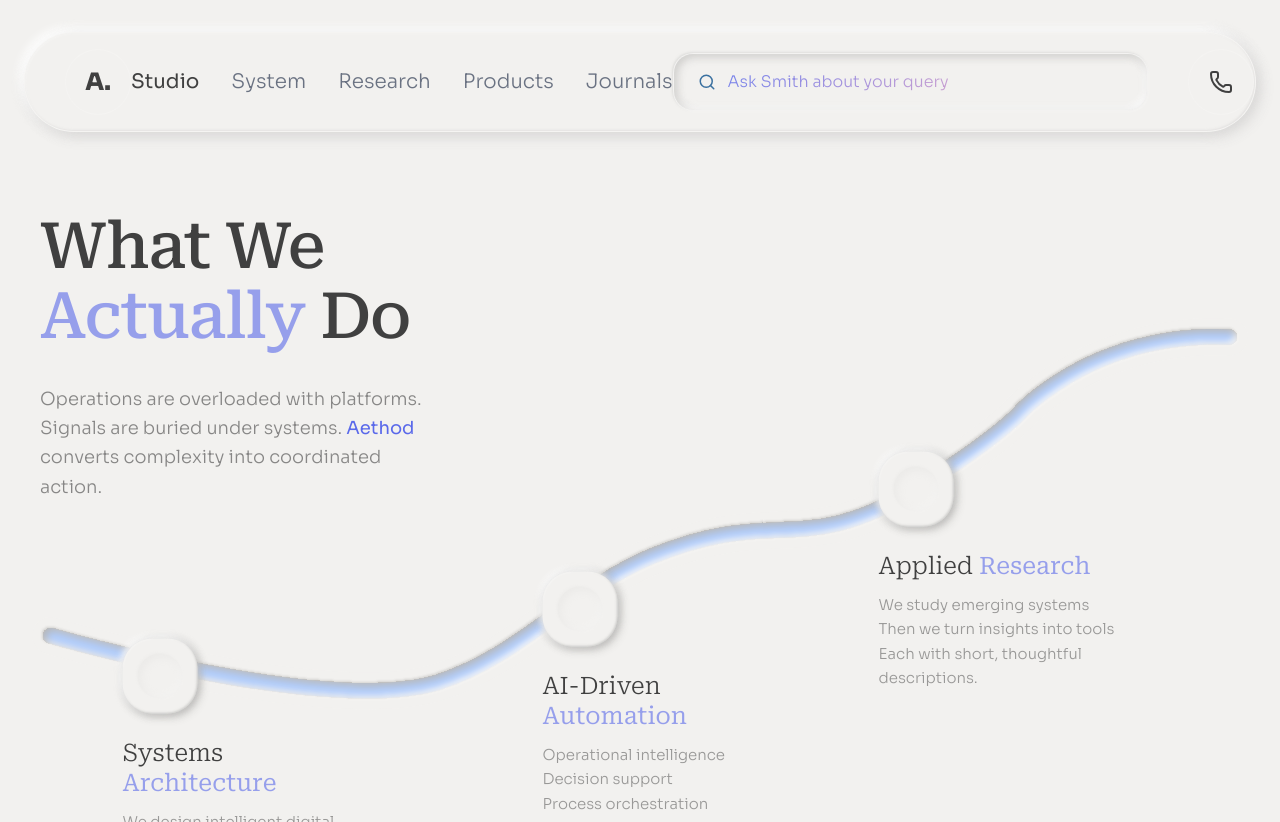
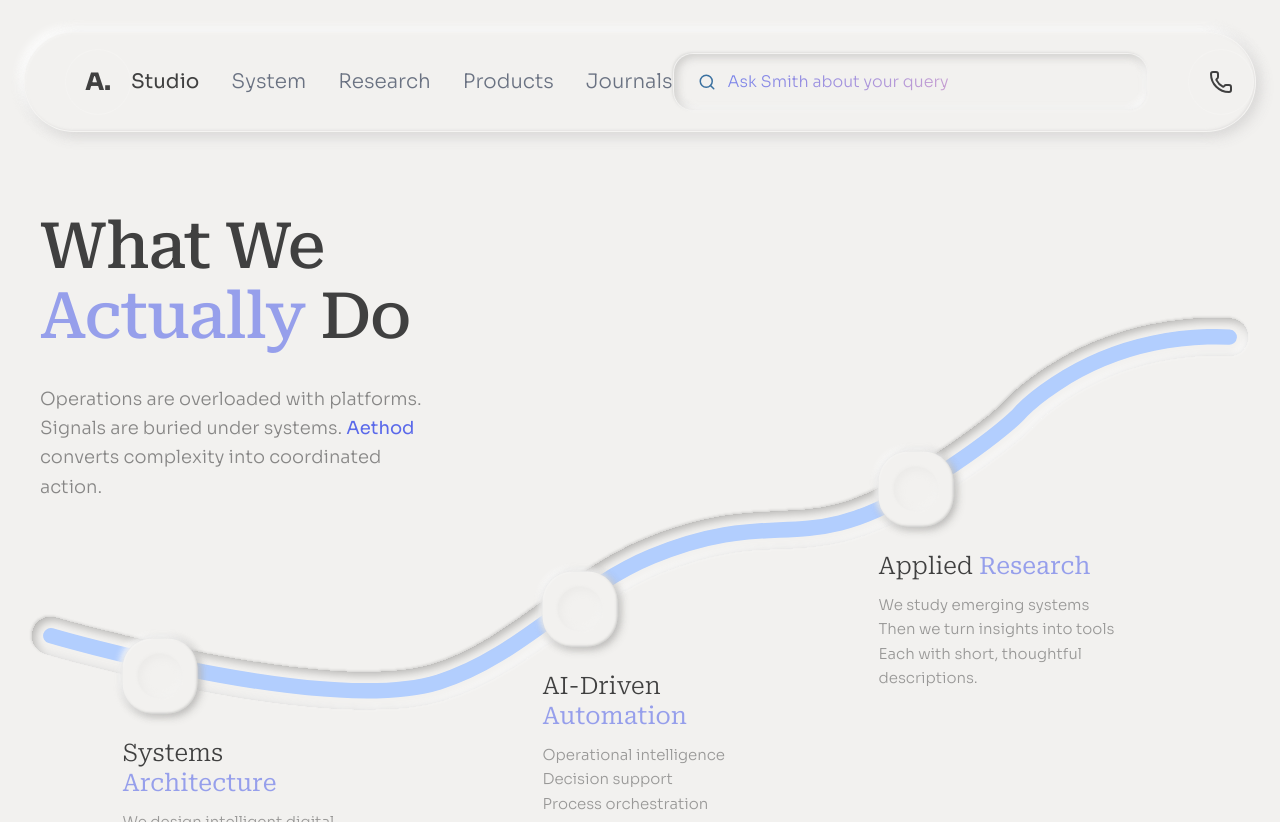
Before and after one commit to SadidSD/Aethod, a Next.js app: page /studio in a window 1280 px wide. Built offline with nearby package versions, Linux system fonts and the light colour scheme.

Commit message:
fix: Group curve paths under SVG filter to make F2F1EF border visible

```diff
--- a/src/app/studio/page.tsx
+++ b/src/app/studio/page.tsx
@@ -83,7 +83,9 @@ export default function StudioPage() {
                             </filter>
                         </defs>
 
-                        {/* Thick white outer border behind the blue path */}
+                        {/* Group both the thick background border and the inner blue path under the Figma shadow filter */}
+                        <g filter="url(#figmaCurveFilter)">
+                            {/* Thick outer border (#F2F1EF) */}
                             <path
                                 d="M10.502 301.037C10.502 301.037 278.19 379.737 387.502 346.037C465.301 322.052 519.222 255.036 594.502 224.037C717.17 173.524 741.006 227.347 853.502 157.037C933.502 107.037 953.502 83.0367 953.502 83.0367C953.502 83.0367 999.582 34.0816 1081.5 16.9464C1123.96 8.06441 1155.5 10.9464 1155.5 10.9464"
                                 stroke="#F2F1EF"
@@ -91,9 +93,7 @@ export default function StudioPage() {
                                 strokeLinecap="round"
                                 fill="none"
                             />
-
-                        {/* Blue path with exact Figma neomorphic shadows */}
-                        <g filter="url(#figmaCurveFilter)">
+                            {/* Inner blue path (#B2CEFE) */}
                             <path
                                 d="M10.502 301.037C10.502 301.037 278.19 379.737 387.502 346.037C465.301 322.052 519.222 255.036 594.502 224.037C717.17 173.524 741.006 227.347 853.502 157.037C933.502 107.037 953.502 83.0367 953.502 83.0367C953.502 83.0367 999.582 34.0816 1081.5 16.9464C1123.96 8.06441 1155.5 10.9464 1155.5 10.9464"
                                 stroke="#B2CEFE"
```
Lines whose indentation alone changed are shown as unchanged.
